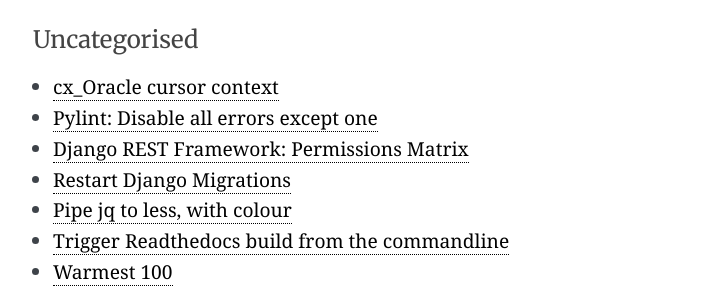
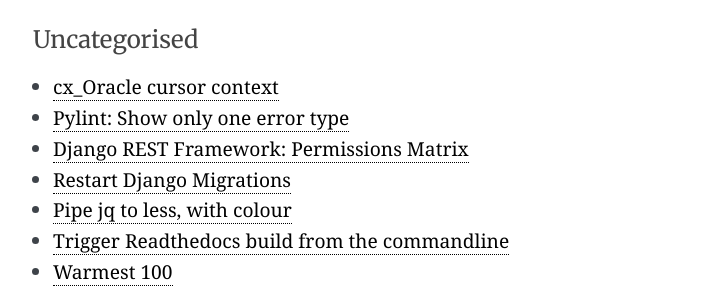
Before and after one commit to explodinglabs/explodinglabs.github.io, a Jekyll site: the page built from index.html, in a window 1280 px wide. Shown: the part 1151-1444 px from the top of the page, without its empty margins (227-938 px from the left). Built offline with Jekyll 4.4.1, drawn with Linux system fonts in a browser that asks for light colours; some web fonts are replaced.

Commit message:
Rename pylint doc

````diff
--- a/_posts/2017-10-16-pylint-disable-all-except-one.markdown
+++ b/_posts/2017-10-16-pylint-disable-all-except-one.markdown
@@ -1,12 +1,12 @@
 ---
 layout: post
-title: "Pylint: Disable all errors except one"
+title: "Pylint: Show only one error type"
 date: 2017-10-16
-permalink: /pylint/disable-all-except-one
+permalink: /pylint/show-only-one-type
+redirect_from: /pylint/disable-all-except-one
 ---
-
-For example, to show only one error type, *unused imports*:
+To disable all errors except one, for example, *unused imports*:
 
 ```zsh
-pylint --disable=all --enable=unused-import my-file.py
+pylint --disable=all --enable=unused-import my_file.py
 ```
````
